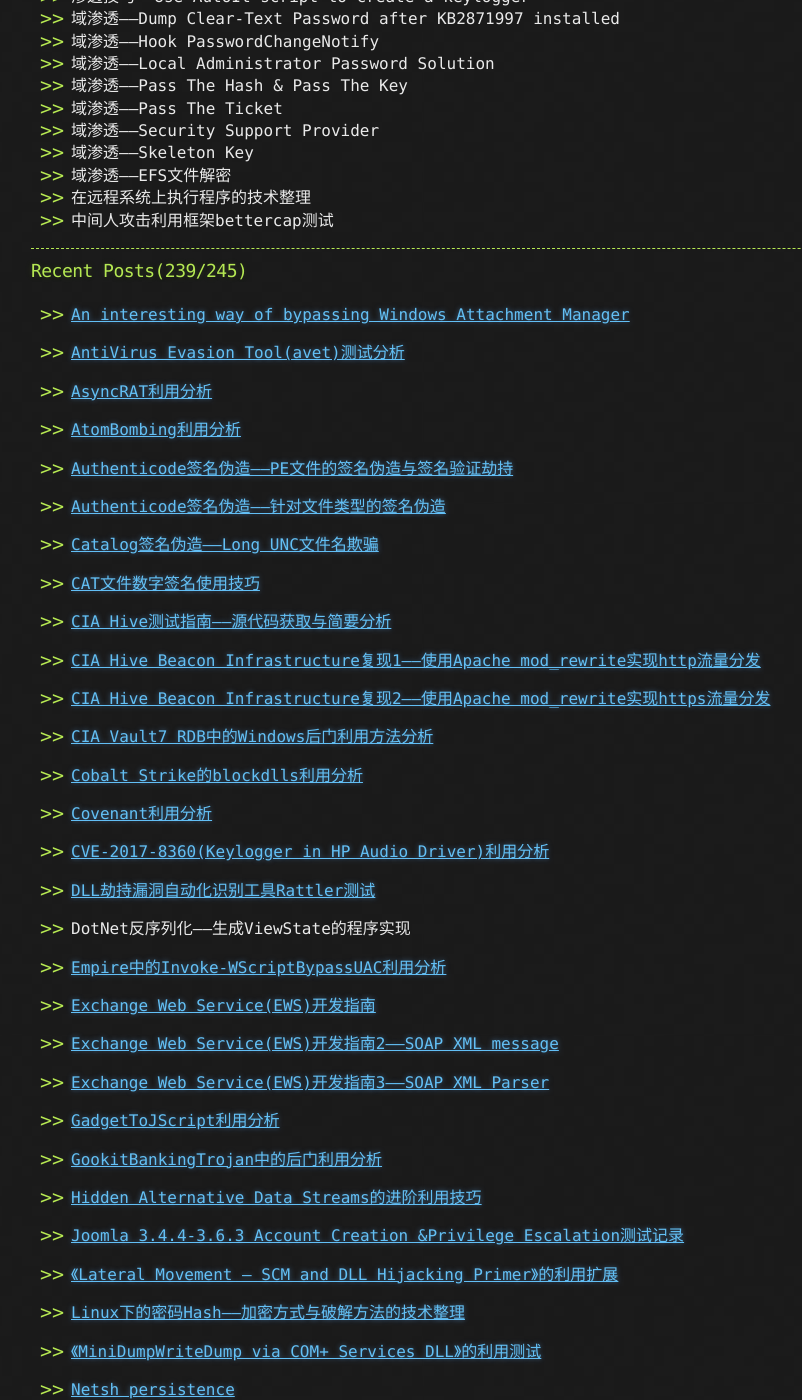
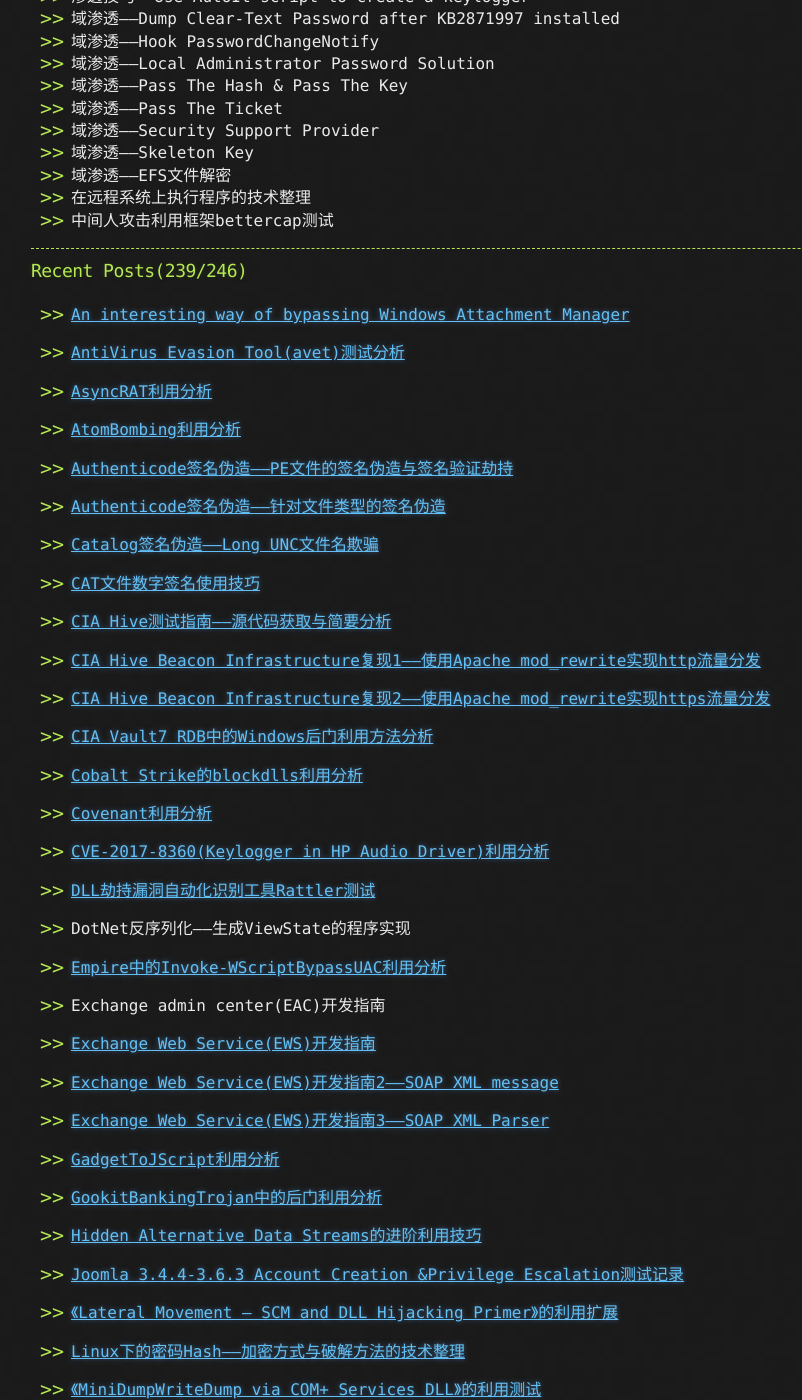
Before and after one commit to 3gstudent/3gstudent.github.io, a Jekyll site: the page built from about.md, in a window 1280 px wide and 1400 px high, scrolled down 1093 px. Shown: the whole window, without its empty margins (109-911 px from the left). Built offline with Jekyll 4.4.1, drawn with Linux system fonts in a browser that asks for light colours.

Commit message:
Update about.md

```diff
--- a/about.md
+++ b/about.md
@@ -62,7 +62,7 @@ Github:   [3gstudent](https://github.com/3gstudent)
 
 ---
 
-### Recent Posts(239/245)
+### Recent Posts(239/246)
 
 -
  [An interesting way of bypassing Windows Attachment Manager](https://3gstudent.github.io/An-interesting-way-of-bypassing-Windows-Attachment-Manager)
@@ -117,6 +117,9 @@ Github:   [3gstudent](https://github.com/3gstudent)
 
 -
  [Empire中的Invoke-WScriptBypassUAC利用分析](https://3gstudent.github.io/Empire%E4%B8%AD%E7%9A%84Invoke-WScriptBypassUAC%E5%88%A9%E7%94%A8%E5%88%86%E6%9E%90)
+
+-
+ Exchange admin center(EAC)开发指南
 
 -
  [Exchange Web Service(EWS)开发指南](https://3gstudent.github.io/Exchange-Web-Service(EWS)%E5%BC%80%E5%8F%91%E6%8C%87%E5%8D%97)
```
